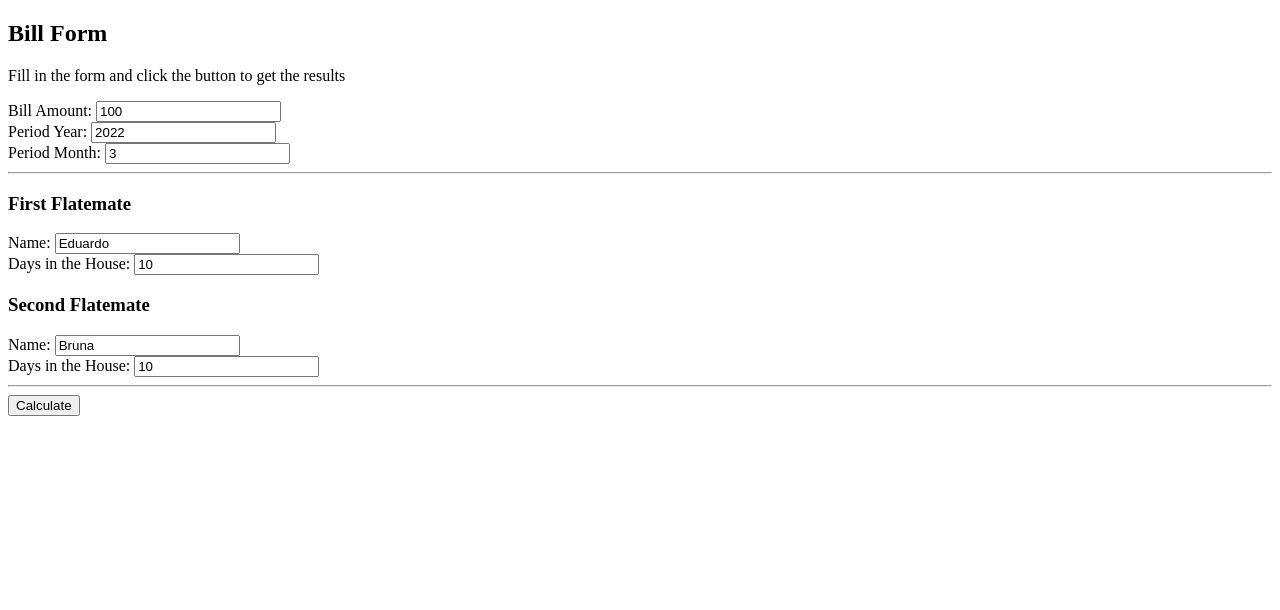
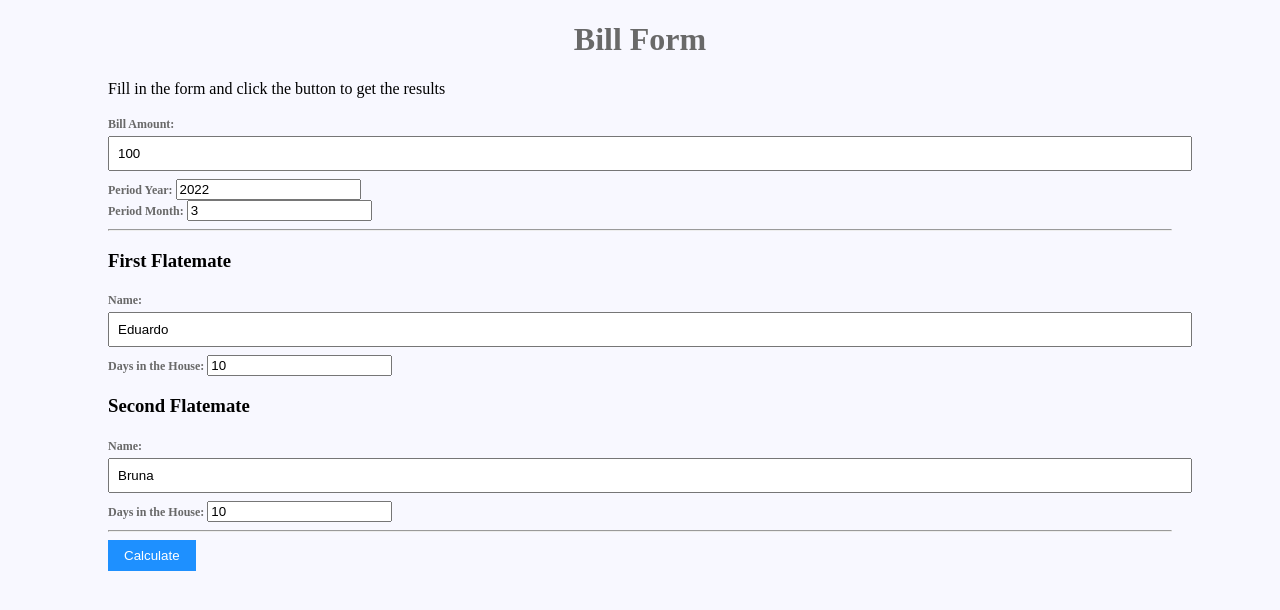
Before and after one commit to eferroni/advanced-python, a Flask app: page /bill_form in a window 1280 px wide. Shown: the top 610 px of the page. Run offline with Flask 2, Linux system fonts and the light colour scheme.

Commit message:
finish section 25

```diff
--- /dev/null
+++ b/App5_Flatmates_Bill/static/main.css
@@ -0,0 +1,26 @@
+h1 {
+    text-align: center;
+    color: dimgrey;
+}
+.form-body {
+    margin: 0 100px;
+}
+body {
+    background-color: ghostwhite;
+}
+label {
+    font-weight: bold;
+    color: dimgrey;
+    font-size: 12px;
+}
+input[type=text] {
+    width: 100%;
+    padding: 8px;
+    margin: 4px 0px 8px 0px;
+}
+input[type=submit] {
+    padding: 8px 16px;
+    background-color: dodgerblue;
+    color: white;
+    border: none;
+}
--- a/App5_Flatmates_Bill/templates/bill_form_page.html
+++ b/App5_Flatmates_Bill/templates/bill_form_page.html
@@ -3,9 +3,11 @@
 <head>
     <meta charset="UTF-8">
     <title>Bill Page</title>
+    <link rel="stylesheet" href="static/main.css" />
 </head>
 <body>
-    <h2>Bill Form</h2>
+    <div class="form-body">
+        <h1>Bill Form</h1>
         <p>Fill in the form and click the button to get the results</p>
         <form action="/results" method="post">
             <div>
@@ -41,5 +43,6 @@
                 {{bill_form.button}}
             </div>
         </form>
+    </div>
 </body>
 </html>
```
Lines whose indentation alone changed are shown as unchanged.
